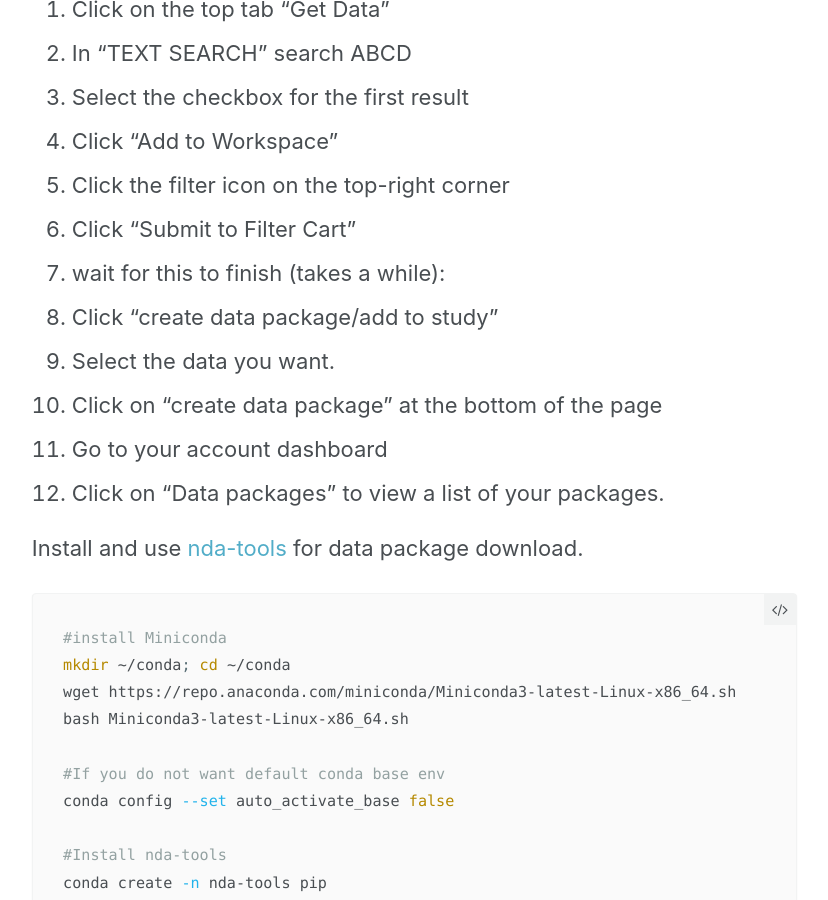
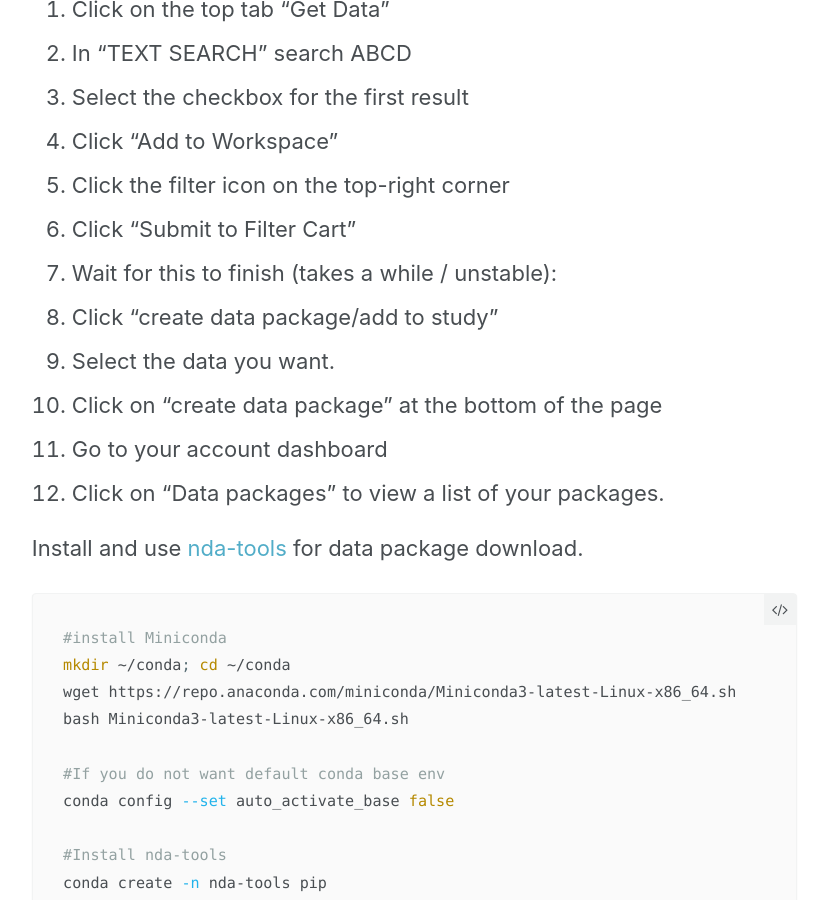
Before and after one commit to JingchaoZhang/JingchaoZhang.github.io, a Jekyll site: the page built from _posts/2020-08-26-Download -N-I-M-H data with ndaTools.md, in a window 1280 px wide and 900 px high, scrolled down 392 px. Shown: the whole window, without its empty margins (252-1080 px from the left). Built offline with Jekyll 4.4.1, drawn with Linux system fonts in a browser that asks for light colours.

Commit message:
Update 2020-08-26-Download -N-I-M-H data with ndaTools.md

```diff
--- a/_posts/2020-08-26-Download -N-I-M-H data with ndaTools.md
+++ b/_posts/2020-08-26-Download -N-I-M-H data with ndaTools.md
@@ -13,7 +13,7 @@ Follow the steps below to create the data package:
 1. Click "Add to Workspace"
 1. Click the filter icon on the top-right corner
 1. Click "Submit to Filter Cart"
-1. wait for this to finish (takes a while):
+1. Wait for this to finish (takes a while / unstable):
 1. Click "create data package/add to study"
 1. Select the data you want.
 1. Click on "create data package" at the bottom of the page
```
